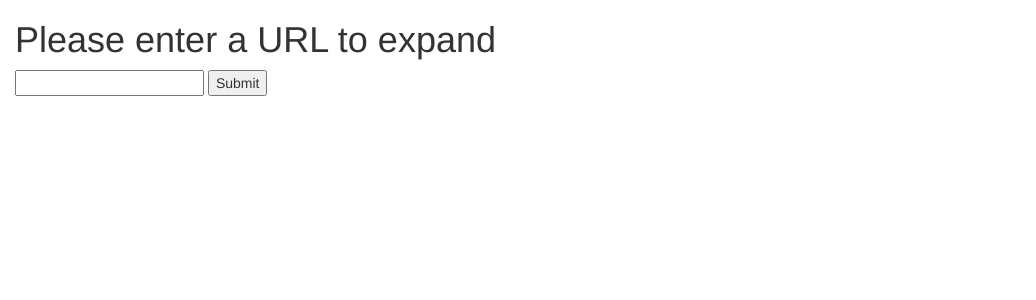
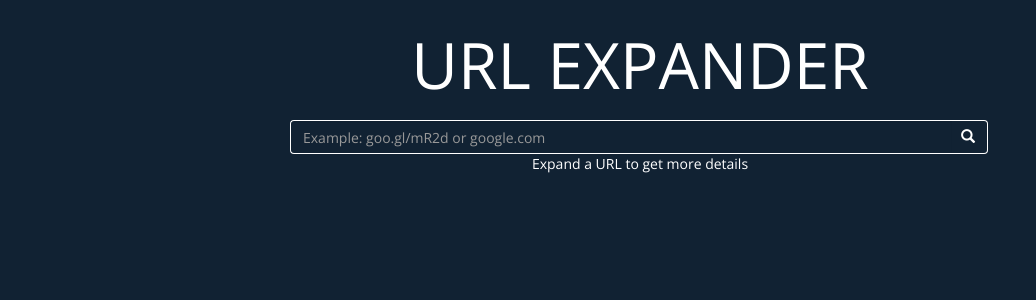
Before and after one commit to jeff-ma/lab3, a Django app: page / in a window 1280 px wide. Shown: the top 300 px of the page, without its empty margins (0-1036 px from the left). Run offline with Django 3.2, Linux system fonts and the light colour scheme; data that the repository does not hold is empty; parts of the project's set-up code (start-up, migrations or seed data) failed here and were passed over; some libraries are stand-ins or nearby versions.

Commit message:
Updated styling

```diff
--- a/mysite/settings.py
+++ b/mysite/settings.py
@@ -126,8 +126,8 @@ USE_TZ = True
 # Static files (CSS, JavaScript, Images)
 # https://docs.djangoproject.com/en/1.9/howto/static-files/
 
-
-
+AWS_ACCESS_KEY_ID = ''
+AWS_SECRET_ACCESS_KEY = ''
 AWS_STORAGE_BUCKET_NAME = 'info344lab3'
 
 STATICFILES_STORAGE = 'storages.backends.s3boto.S3BotoStorage'
--- /dev/null
+++ b/static/css/main.css
@@ -0,0 +1,191 @@
+body {
+	font-family: 'Open Sans', sans-serif;
+	background-color: #112233;
+	color: #FFFFFF;
+}
+
+#loader {
+	position: fixed;
+	top: 40%;
+	left: 40%;
+	transform: translateX(-50%);
+	z-index: 100;
+	display: none;
+	border: 16px solid #f3f3f3;
+	border-radius: 50%;
+	border-top: 16px solid #3498db;
+	width: 120px;
+	height: 120px;
+	-webkit-animation: spin 2s ease infinite;
+	animation: spin 2s ease infinite;
+	opacity: 0.7;
+}
+
+@-webkit-keyframes spin {
+  0% { -webkit-transform: rotate(0deg); }
+  100% { -webkit-transform: rotate(360deg); }
+}
+
+@keyframes spin {
+  0% { transform: rotate(0deg); }
+  100% { transform: rotate(360deg); }
+}
+
+/*Header*/
+#header {
+    position: relative;
+    min-height: 120px;
+    display: flex;
+    justify-content: center;
+    align-items: center;
+}
+
+.input-group, .url-listing {
+	margin-left: auto;
+	margin-right: auto;
+}
+
+#input-field, #input-button {
+	background: transparent;
+	color: #FFFFFF;
+	border-color: #FFFFFF;
+}
+
+#input-button {
+	border-left-width:0;left:-2px;
+}
+
+#input-button:hover {
+	border-color: #FFFFFF;
+}
+
+
+#input-field{
+	border-right: 0px;
+	background: transparent;
+	color: #FFFFFF;
+}
+
+#input-icon {
+	cursor: pointer;
+	position: absolute;
+	z-index: 20;
+	background: transparent;
+}
+
+#input-message {
+	text-align: center;
+}
+
+.form-control:focus {
+	box-shadow:none;
+	-webkit-box-shadow:none;
+	border-color:#cccccc;
+}
+
+.url-listing-header {
+	text-align: right;
+}
+
+.url-listing-header span {
+	margin-left: 40px;
+}
+
+.url-listing-details {
+	display: none;
+	margin-top: 15px;
+}
+
+.glyphicon-chevron-down, .glyphicon-chevron-up, .glyphicon-trash {
+	font-size: 20px;
+	cursor: pointer;
+}
+
+a {
+	color: #76bfff;
+}
+
+a:hover {
+	color: #FFFFFF;
+}
+
+a .glyphicon{
+	color: #FFFFFF;
+}
+
+ul {
+    list-style-type: none;
+    font-weight: 100;
+}
+
+h3 {
+	font-weight: 100 !important;
+	text-align: center;
+	display: inline;
+}
+
+/* Mobile phone screen */
+@media screen and (max-width: 767px) {
+	.input-group {
+		margin-left: 20px;
+		margin-right: 20px;
+	}
+
+	.url-listing-header {
+		margin-right: 5%;
+	}
+
+	h1 {
+		font-size: 52px;
+		font-weight: 100;
+	}
+}
+
+/* Tablet and larger phone screen*/
+@media screen and (min-width: 768px) and (max-width: 991px) {
+	.input-group, .url-listing {
+		width: 500px;
+
+	}
+
+	.url-listing-header {
+		margin-right: 10%;
+	}
+
+	h1 {
+		font-size: 52px;
+		font-weight: 100;
+	}
+}
+
+/* Desktop screen */
+@media screen and (min-width: 992px) and (max-width: 1199px) {
+	.input-group, .url-listing {
+		width: 600px;
+	}
+
+	.url-listing-header {
+		margin-right: 20%;
+	}
+
+	h1 {
+		font-size: 64px;
+		font-weight: 100;
+	}
+}
+
+/* Fully expanded or larger desktop screen */
+@media screen and (min-width: 1200px) {
+	.input-group, .url-listing {
+		width: 700px;
+	}
+
+	.url-listing-header {
+		margin-right: 20%;
+	}
+
+	h1 {
+		font-size: 64px;
+		font-weight: 100;
+	}
+}
--- /dev/null
+++ b/static/js/main.js
@@ -0,0 +1,30 @@
+$(document).ready(function(){
+	// SlideToggle url listing details and alter class to change chevron glyphicon to up
+	$(".glyphicon-chevron-down").click(function() {
+		$(this).parent().siblings().slideToggle();
+		$(this).toggleClass("glyphicon-chevron-down glyphicon-chevron-up");
+	});
+
+	// SlideToggle url listing details and alter class to change chevron glyphicon to down
+	$(".glyphicon-chevron-up").click(function() {
+		$(this).parent().siblings().slideToggle();
+		$(this).toggleClass("glyphicon-chevron-up glyphicon-chevron-down");
+	});
+
+	// Shows the first url listing detail
+	$(".url-listing-details:first").show(function() {
+		$(this).siblings().children(".glyphicon-chevron-down").toggleClass("glyphicon-chevron-down glyphicon-chevron-up");
+	});
+
+	// Check input field for a valid url address and allow submission or else prevent submission and display error message
+	$("form").submit(function(e){
+		var expression = /^(http:\/\/www\.|https:\/\/www\.|http:\/\/|https:\/\/)?[a-z0-9]+([\-\.]{1}[a-z0-9]+)*\.[a-z]{2,5}(:[0-9]{1,5})?(\/.*)?$/g;
+		if(!expression.test($("#input-field").val())){
+			e.preventDefault();
+			$("#input-message").html("Hmmm.... Doesn't seem like a valid URL address");
+		} else{
+			$("form").unbind("submit");
+			$("#loader").fadeIn(2000);
+		}
+	});
+});
--- a/urlexpander3/templates/urlexpander3/index.html
+++ b/urlexpander3/templates/urlexpander3/index.html
@@ -1,98 +1,85 @@
+{% load staticfiles %}
 <!doctype html>
 <html>
 <head>
-    <meta charset="utf-8" name="viewport" content="width=device-width, initial-scale=1">
-    <link rel="stylesheet" href="https://maxcdn.bootstrapcdn.com/bootstrap/3.3.7/css/bootstrap.min.css">
-    <script src="https://ajax.googleapis.com/ajax/libs/jquery/3.1.1/jquery.min.js"></script>
+    <meta charset="utf-8" name="viewport" content="width=device-width, initial-scale=1"/>
+    <script src="https://ajax.googleapis.com/ajax/libs/jquery/3.2.1/jquery.min.js"></script>
     <script src="https://maxcdn.bootstrapcdn.com/bootstrap/3.3.7/js/bootstrap.min.js"></script>
+    <script src="http://54.87.129.163/urlexpander3/js/main.js"></script>
+    <link rel="stylesheet" href="https://maxcdn.bootstrapcdn.com/bootstrap/3.3.7/css/bootstrap.min.css"/>
+    <link href="https://fonts.googleapis.com/css?family=Open+Sans:300,400,600,700,800" rel="stylesheet"/>
+    <link rel="stylesheet" href="http://54.87.129.163/urlexpander3/css/main.css"/>
     <title>URL expander</title>
 </head>
-
 <body>
-    <div class="container-fluid">
-        <h1>Please enter a URL to expand</h1>
-        <form class="form-horizontal" action="{% url 'expand' %}" method="POST">
+    <!-- Circular loader (hidden by default) -->
+    <div id="loader"></div>
+    <div class="container">
+        <div id="header">
+            <h1>URL EXPANDER</h1>
+        </div>
+        <!-- URL input form -->
+        <form class="form-horizontal form-group" action="{% url 'expand' %}" method="POST">
             {% csrf_token %}
             <div class="form-group">
-                <div class="col-md-4">
-                    <input type="text" type="text" name="shorter_url" value="{{ invalid_url }}">
-                    <input type="submit" name="submit" value="Submit"/>
+                <div class="input-group">
+                    <input type="text" id="input-field" class="form-control" placeholder="Example: goo.gl/mR2d or google.com" name="shorter_url" value="{{ invalid_url }}">
+                    <div class="input-group-btn">
+                        <button id="input-button" class="btn btn-default" type="submit"><i class="glyphicon glyphicon-search"></i></button>
+                    </div>
+                </div>
+                    <!-- Display default message or error message if invalid URL is submitted -->
+                    {% if invalid_url %}
+                    <p id="input-message">Hmmm.... Doesn't seem like a valid URL address</p>
+                    {% else %}
+                    <p id="input-message">Expand a URL to get more details</p>
+                    {% endif %}
+            </div>
+        </form>
+        <!-- If there is at least one URL to list generate URL details -->
+        {% if url_list %}
+        <hr/>
+            {% for url in url_list %}
+            <div class="url-listing">
+                <!-- URL heading -->
+                <div class="url-listing-header">
+                    <h3>{{url.short_url}}</h3>
+                    <span class="glyphicon glyphicon-chevron-down"></span>
+                    <a href="{% url 'delete' url.pk %}">
+                        <span class="glyphicon glyphicon-trash"></span>
+                    </a>
+                </div>
+                <!-- Details about URL (collapsed/hidden by default) -->
+                <div class="url-listing-details">
+                    <ul>
+                        <li>Full URL: <strong>{{url.full_url}}</strong></li>
+                        <li>HTTP status: <strong>{{url.http_status}}</strong></li>
+                        <li>Page title: <strong>{{url.page_title}}</strong></li>
+                        <li>Domain: <strong>{{url.domain_name}}</strong></li>
+                        <li>Registrant Name: <strong>{{url.name}}</strong></li>
+                        <li>Organization: <strong>{{url.organization}}</strong></li>
+                        <li>Street: <strong>{{url.street1}}</strong></li>
+                        <li>City: <strong>{{url.city}}</strong></li>
+                        <li>State: <strong>{{url.state}}</strong></li>
+                        <li>Postal Code: <strong>{{url.postal_code}}</strong></li>
+                        <li>Country: <strong>{{url.country}}</strong></li>
+                        <li>Email: <strong>{{url.email}}</strong></li>
+                        <li>Phone: <strong>{{url.telephone}}</strong></li>
+                        <li>Fax: <strong>{{url.fax}}</strong></li>
+                        <li>Created: <strong>{{url.created_date}}</strong></li>
+                        <li>Updated: <strong>{{url.updated_date}}</strong></li>
+                        <li>Expires: <strong>{{url.expires_date}}</strong></li>
+                        {% if url.timestamp != "N/A" %}
+                        <li>Recent internet archive({{url.timestamp}}): <strong><a href="{{url.wayback_url}}" target="_blank">Link</a></strong></li>
+                        {% endif %}
+                        {% if url.image != "N/A" %}
+                        <li>Current screenshot: <strong><a href="https://s3.amazonaws.com/info344lab3/{{url.image}}" target="_blank">Image</a></strong></li>
+                        {% endif %}
+                    </ul>
                 </div>
             </div>
-        </form>
-        {% if invalid_url %}
-        <b>Hmmm.... Doesn't seem like a valid URL address</b>
-        <br/>
-        {% endif %}
-        <!-- <a class="button" href="{% url 'logout' %}"><button>Logout</button></a> -->
-        <br />
-        {% if url_list %}
-        <div class="table-responsive">
-            <table class="table">
-                <thead>
-                    <tr>
-                        <th>Short URL</th>
-                        <th>Full URL</th>
-                        <th>HTTP status</th>
-                        <th>Page title</th>
-                        <th>Wayback URL</th>
-                        <th>Wayback timestamp</th>
-                        <th>Created</th>
-                        <th>Updated</th>
-                        <th>Expires</th>
-                        <th>Registrant Name</th>
-                        <th>Organization</th>
-                        <th>Street</th>
-                        <th>City</th>
-                        <th>State</th>
-                        <th>Postal Code</th>
-                        <th>Country</th>
-                        <th>Email</th>
-                        <th>Phone</th>
-                        <th>Fax</th>
-                        <th>Domain Name</th>
-                        <th>Screenshot</th>
-                        <th>Delete</th>
-                    </tr>
-                </thead>
-                {% for url_detail in url_list %}
-                <tbody>
-                    <tr>
-                        <td>{{url_detail.short_url}}</td>
-                        <td>{{url_detail.full_url}}</td>
-                        <td>{{url_detail.http_status}}</td>
-                        <td>{{url_detail.page_title}}</td>
-                        {% if url_detail.wayback_url == 'N/A' %}
-                        <td>{{url_detail.wayback_url}}</td>
-                        {% else %}
-                        <td><a href="{{url_detail.wayback_url}}" target="_blank">{{url_detail.wayback_url}}</a></td>
-                        {% endif %}
-                        <td>{{url_detail.timestamp}}</td>
-                        <td>{{url_detail.created_date}}</td>
-                        <td>{{url_detail.updated_date}}</td>
-                        <td>{{url_detail.expires_date}}</td>
-                        <td>{{url_detail.name}}</td>
-                        <td>{{url_detail.organization}}</td>
-                        <td>{{url_detail.street1}}</td>
-                        <td>{{url_detail.city}}</td>
-                        <td>{{url_detail.state}}</td>
-                        <td>{{url_detail.postal_code}}</td>
-                        <td>{{url_detail.country}}</td>
-                        <td>{{url_detail.email}}</td>
-                        <td>{{url_detail.telephone}}</td>
-                        <td>{{url_detail.fax}}</td>
-                        <td>{{url_detail.domain_name}}</td>
-                        {% if url_detail.image == 'N/A' %}
-                        <td>{{url_detail.image}}</td>
-                        {% else %}
-                        <td><a href="https://s3.amazonaws.com/info344lab3/{{url_detail.image}}" target="_blank">{{url_detail.image}}</a></td>
-                        {% endif %}
-                        <td><a href="{% url 'delete' url_detail.pk %}">Delete</a></td>
-                    </tr>
-                </tbody>
-                {% endfor %}
-            </table>
-        </div>
+            <hr/>
+            {% endfor %}
         {% endif %}
     </div>
 </body>
--- a/urlexpander3/views.py
+++ b/urlexpander3/views.py
@@ -113,7 +113,8 @@ def expand(request):
 	wayback_data = wayback_response.json()
 	if len(wayback_data['archived_snapshots']) > 0:
 		url.wayback_url = wayback_data['archived_snapshots']['closest']['url']
-		url.timestamp = wayback_data['archived_snapshots']['closest']['timestamp']
+		wayback_timestamp = wayback_data['archived_snapshots']['closest']['timestamp']
+		url.timestamp = dateutil.parser.parse(wayback_timestamp[:8]).date()
 	url.save()
 	api_key = 'ak-bd2y1-5f3zw-5n7qq-wz0q6-j3str'
 	phantom_url = "https://PhantomJsCloud.com/api/browser/v2/" + api_key + "/?request={url:'" + url.full_url + "', renderType:'jpg',outputAsJson:false}"
```
